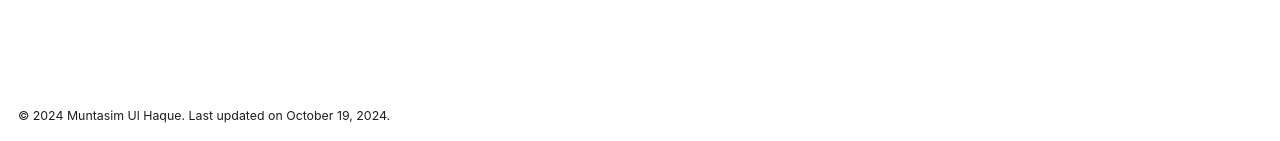
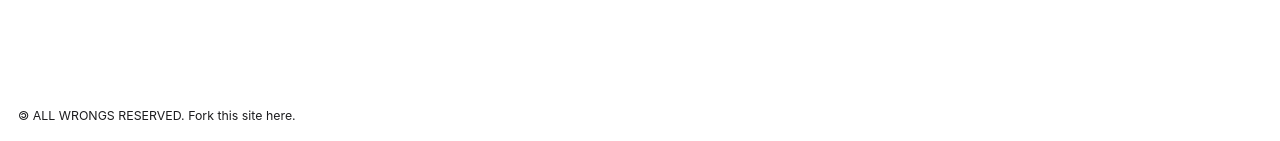
Before and after one commit to muntasimulhaque/muntasimulhaque.github.io, a Jekyll site: the page built from _pages/about.md, in a window 1280 px wide. Shown: the part 756-897 px from the top of the page. Built offline with Jekyll 4.4.1, drawn with Linux system fonts in a browser that asks for light colours; some web fonts are replaced.

Commit message:
Update footer.html

```diff
--- a/_includes/footer.html
+++ b/_includes/footer.html
@@ -1,5 +1,5 @@
 {% include base_path %}
 
 <div class="page__footer-copyright">
-  &copy; {{ site.time | date: '%Y' }} {{ site.name | default: site.title }}. Last updated on {{ "now" | date: '%B %-d, %Y' %}}.
+  &#x1F12F ALL WRONGS RESERVED. Fork this site <a href="https://github.com/muntasimulhaque/muntasimulhaque.github.io" target="_blank">here</a>.
 </div>
```
